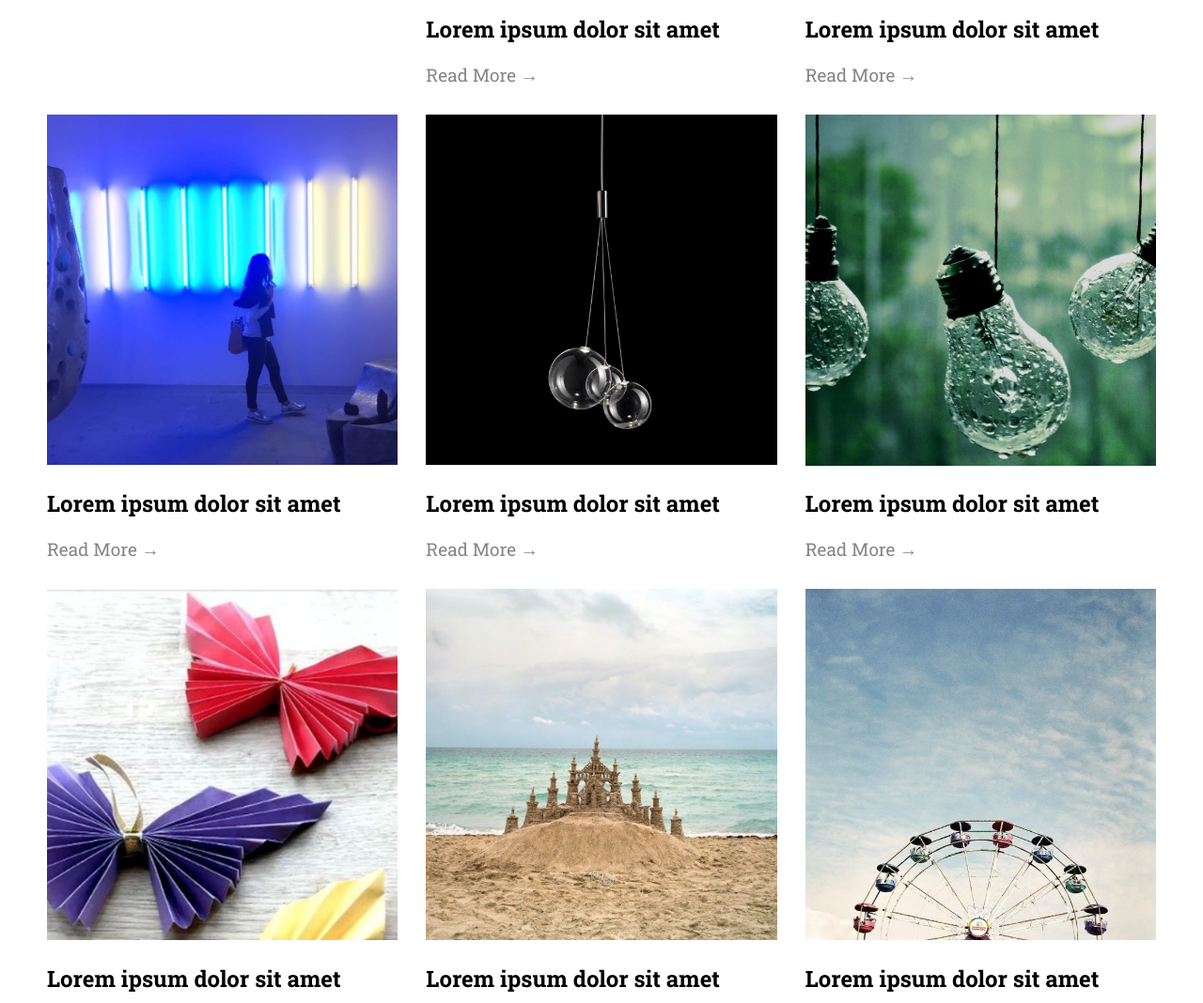
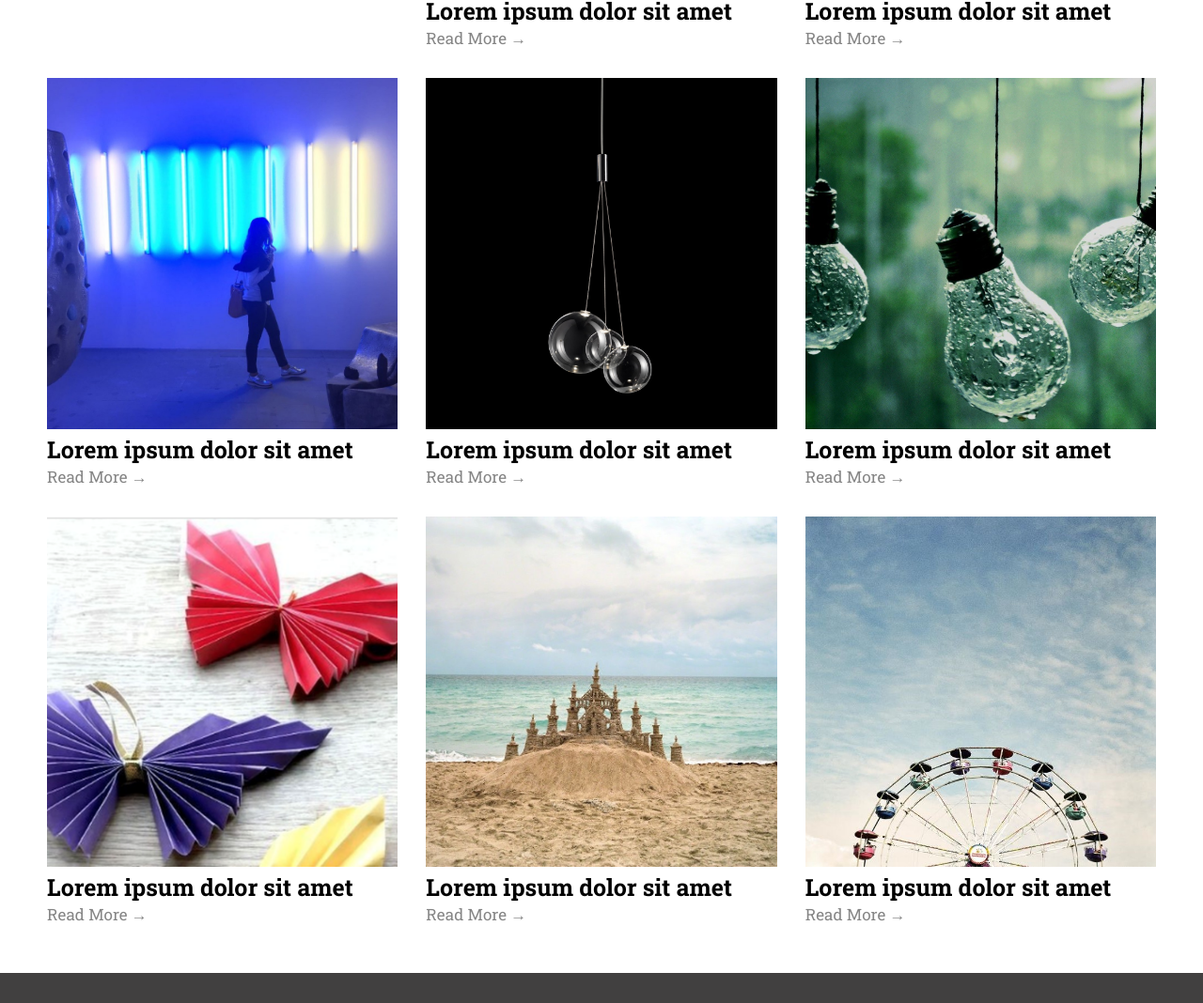
Before and after one commit to hetaalll/Front-End-Program, a plain HTML site: page Personal Blog Website/blog.html in a window 1280 px wide. Shown: the part 1233-2301 px from the top of the page at 94% size. Drawn offline with Linux system fonts and the light colour scheme.

Commit message:
feedback changes

```diff
--- a/Personal Blog Website/blog.html
+++ b/Personal Blog Website/blog.html
@@ -43,54 +43,54 @@
         <div class="grid2">
             <div class="flex2">
                 <img src="images/balloons-pink.jpg" class="gallery__img" alt="Image 2">
-                <h2 class="blog-title">Lorem ipsum dolor sit amet</h2>
-                <a class="read-more" href="blogPost.html">Read More →</a>
+                <figcaption class="blog-title">Lorem ipsum dolor sit amet</figcaption>
+                <button class="read-more" href="blogPost.html">Read More →</button>
             </div>
             <div class="flex2">
                 <img src="images/pineapple.jpg" class="gallery__img" alt="Image 2">
-                <h2 class="blog-title">Lorem ipsum dolor sit amet</h2>
-                <a class="read-more" href="blogPost.html">Read More →</a>
+                <figcaption class="blog-title">Lorem ipsum dolor sit amet</figcaption>
+                <button class="read-more" href="blogPost.html">Read More →</button>
             </div>
             <div class="flex2">
                 <img src="images/blue-lemon.jpg" class="gallery__img" alt="Image 3">
-                <h2 class="blog-title">Lorem ipsum dolor sit amet</h2>
-                <a class="read-more" href="blogPost.html">Read More →</a>
+                <figcaption class="blog-title">Lorem ipsum dolor sit amet</figcaption>
+                <button class="read-more" href="blogPost.html">Read More →</button>
             </div>
             <div class="flex2">
                 <img src="images/tech_banner.jpg" class="gallery__img" alt="Image 4">
-                <h2 class="blog-title">Lorem ipsum dolor sit amet</h2>
-                <a class="read-more" href="blogPost.html">Read More →</a>
+                <figcaption class="blog-title">Lorem ipsum dolor sit amet</figcaption>
+                <button class="read-more" href="blogPost.html">Read More →</button>
             </div>
             <div class="flex2">
                 <img src="images/random.jpg" class="gallery__img" alt="Image 5">
-                <h2 class="blog-title">Lorem ipsum dolor sit amet</h2>
-                <a class="read-more" href="blogPost.html">Read More  →</a>
+                <figcaption class="blog-title">Lorem ipsum dolor sit amet</figcaption>
+                <button class="read-more" href="blogPost.html">Read More →</button>
             </div>
             <div class="flex2">
                 <img src="images/blubs.jpg" class="gallery__img" alt="Image 6">
-                <h2 class="blog-title">Lorem ipsum dolor sit amet</h2>
-                <a class="read-more" href="blogPost.html">Read More  →</a>
+                <figcaption class="blog-title">Lorem ipsum dolor sit amet</figcaption>
+                <button class="read-more" href="blogPost.html">Read More →</button>
             </div>
             <div class="flex2">
                 <img src="images/butterfly.jpg" class="gallery__img" alt="Image 7">
-                <h2 class="blog-title">Lorem ipsum dolor sit amet</h2>
-                <a class="read-more" href="blogPost.html">Read More  →</a>
+                <figcaption class="blog-title">Lorem ipsum dolor sit amet</figcaption>
+                <button class="read-more" href="blogPost.html">Read More →</button>
             </div>
             <div class="flex2">
                 <img src="images/beach.jpg" class="gallery__img" alt="Image 8">
-                <h2 class="blog-title">Lorem ipsum dolor sit amet</h2>
-                <a class="read-more" href="blogPost.html">Read More  →</a>
+                <figcaption class="blog-title">Lorem ipsum dolor sit amet</figcaption>
+                <button class="read-more" href="blogPost.html">Read More →</button>
             </div>
             <div class="flex2">
                 <img src="images/carnival.jpg" class="gallery__img" alt="Image 9">
-                <h2 class="blog-title">Lorem ipsum dolor sit amet</h2>
-                <a class="read-more" href="blogPost.html">Read More  →</a>
+                <figcaption class="blog-title">Lorem ipsum dolor sit amet</figcaption>
+                <button class="read-more" href="blogPost.html">Read More →</button>
             </div>
         </div>
         <footer>
             <div class="grid-foot">
                 <div class="flex">
-                    <p class="foot-logo">Blog<span style="color: red">IT</span>.</p>
+                    <p class="foot-logo">Blog<span class ="it">IT</span>.</p>
                     <p>Lorem ipsum dolor sit amet, consectetur adipiscing elit, sed do eiusmod tempor incididunt ut labore et dolore magna aliqua.</p>
                     <p class="social-icons">
                         <a href="https://www.linkedin.com/" target="_blank"> <i class="fa fa-linkedin" aria-hidden="true"></i></a>
--- a/Personal Blog Website/css/blog.css
+++ b/Personal Blog Website/css/blog.css
@@ -29,6 +29,7 @@ body {
     padding-top: 5px;
     font-family: "Roboto Slab", serif;
     font-weight: 700;
+    font-size: 25px;
 }
 
 p, a {
@@ -42,8 +43,14 @@ p, a {
     width: 100%;
 }
 
-.read-more {
-    text-decoration: none;
+button {
+    font-family: "Roboto Slab", serif;
+    font-weight: 400;
+    text-align: left;
+    font-size: 17px;
+    background-color: white;
+    border: none;
+    padding-left: 0;
     color: rgb(133, 133, 133);
 }
 
--- a/Personal Blog Website/css/blogPost.css
+++ b/Personal Blog Website/css/blogPost.css
@@ -13,10 +13,14 @@ body {
     margin: 50px;
 }
 
-p, a {
+p, a, blockquote {
     font-family: "Roboto Slab", serif;
     font-weight: 400;
     font-size: 19px;
+}
+
+blockquote {
+    font-size: 16px !important;
 }
 
 .flex2 {
--- a/Personal Blog Website/css/footer.css
+++ b/Personal Blog Website/css/footer.css
@@ -84,6 +84,10 @@ footer {
     line-height: 40px;
 }
 
+.it {
+    color: red;
+}
+
 .ul-nav {
     text-decoration: none;
     color: white;
```
Also changed, not shown: Personal Blog Website/blogPost.html (+11 -5 lines).
